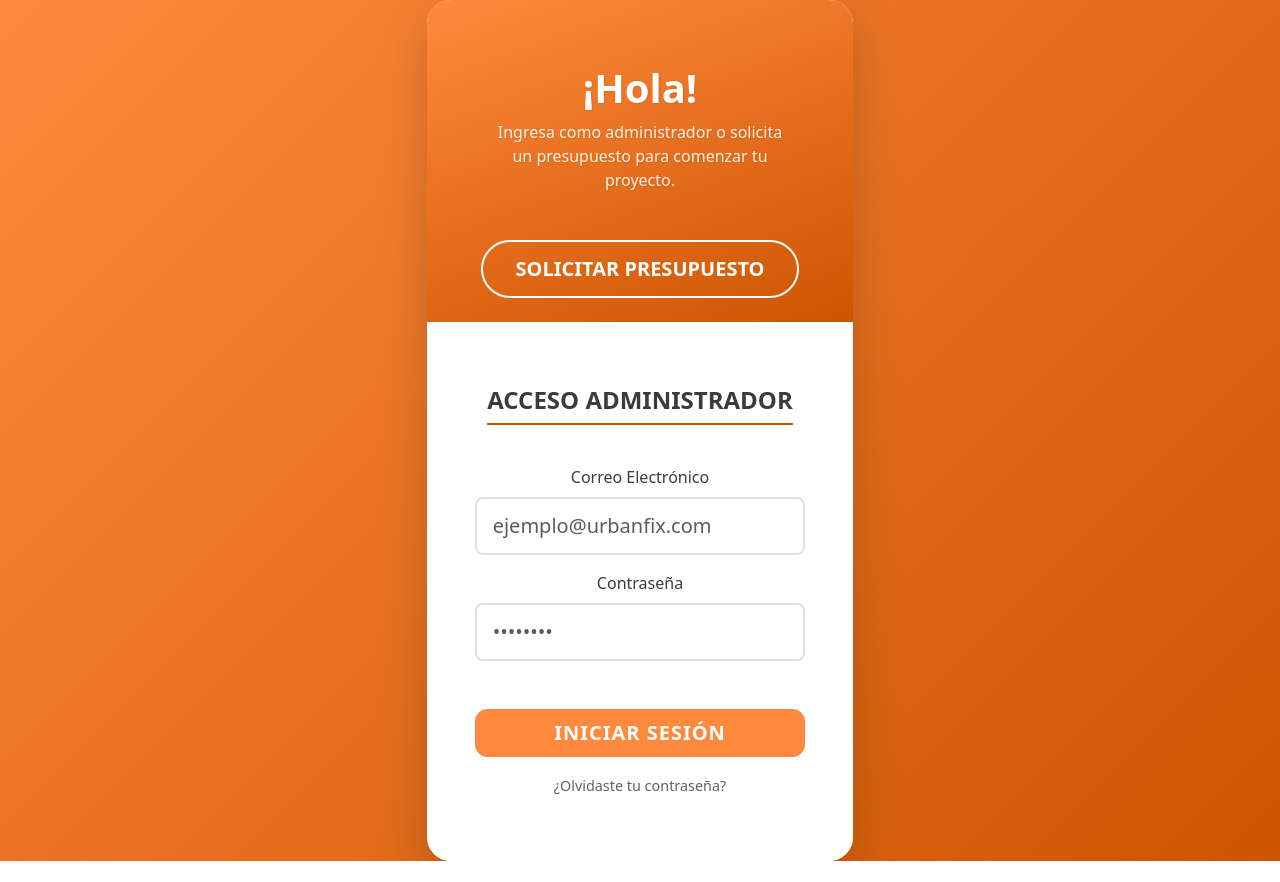
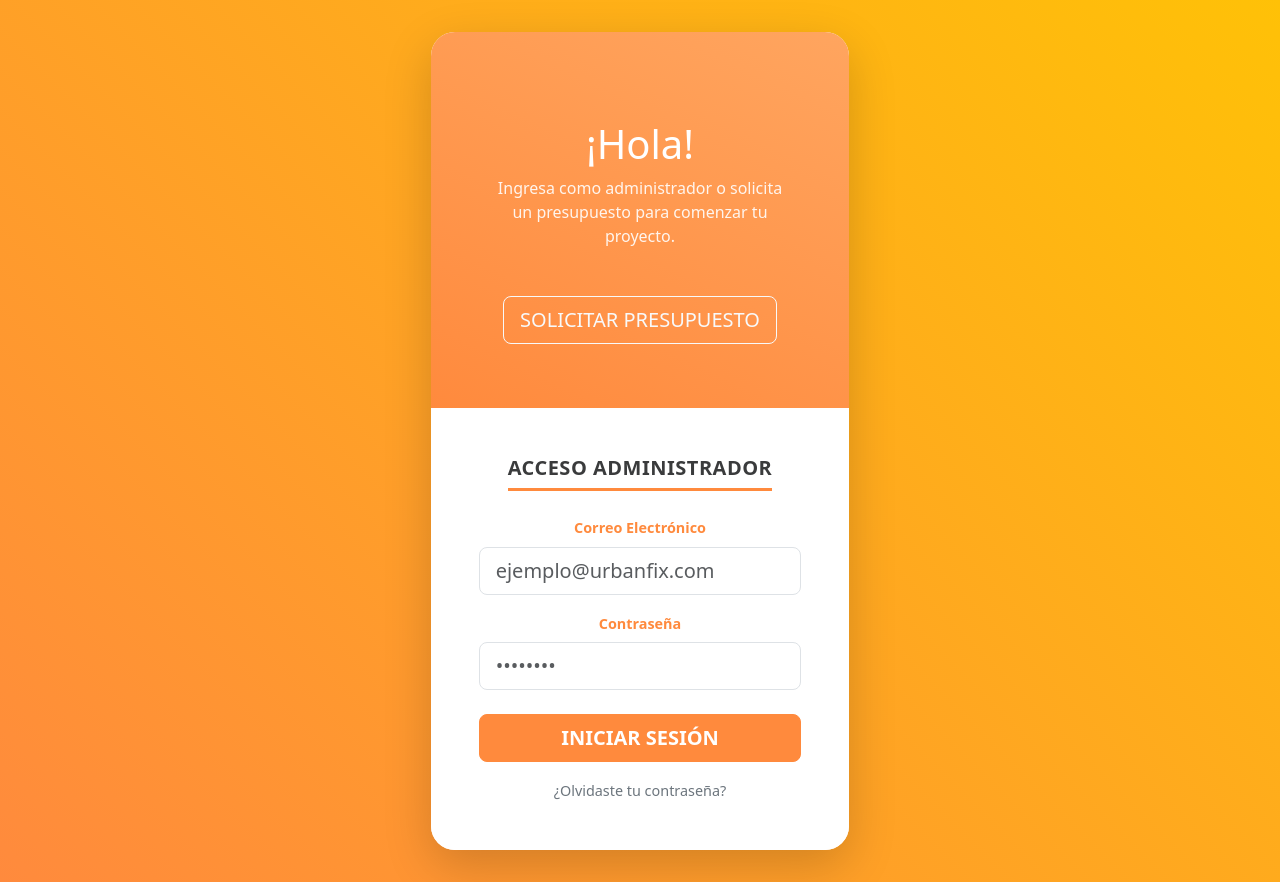
Before and after one commit to Urbanfix01/urbanfix-frontend, a React (Create React App) app: page /login in a window 1280 px wide. Before the commit the page ends 861 px from the top, so only its background shows below. Built offline with nearby package versions, Linux system fonts and the light colour scheme; no server answers.

Commit message:
feat(design): Diseño final de Solicitudes, instalación de iconos y corrección de CSS.

```diff
--- a/src/login.css
+++ b/src/login.css
@@ -1,273 +1,302 @@
-/*
- * Archivo: login.css
- * ARCHIVO DE ESTILOS PRINCIPAL
- */
+/* ================================================
+Archivo de Estilos Globales de URBANFIX
+Contiene:
+1. Variables de Color (Branding)
+2. Estilos del Login (Panel Dual)
+3. Estilos del Formulario de Solicitud (Inputs, Radios)
+8. Estilos del Dashboard (Navbar, Tarjetas)
+9. Estilos de la Tabla de Solicitudes
+10. Sobrescritura de Botones Bootstrap
+================================================
+*/
 
-/* ---------------------------------- */
-/* 1. Paleta de Colores (UrbanFix) */
-/* ---------------------------------- */
+/* ---------------------------------
+1. Variables de Color (Branding)
+---------------------------------
+*/
 :root {
-    --uf-primary-dark: #cc5500; /* Naranja oscuro para base de degradado */
-    --uf-primary-light: #FF8A3D; /* Naranja principal del logo */
-    --uf-primary-hover: #ff741a;
-    --uf-secondary: #3A3B3C; /* Gris oscuro para texto/acento */
-    --uf-text: #34495e;
-    --uf-panel-bg: #f7f7f7; /* Fondo sutil para el panel blanco */
-}
+    /* Naranja principal de la marca (para botones, acentos) */
+    --uf-primary: #FF8A3D;
 
-/* ---------------------------------- */
-/* 2. Contenedor de la Página (Público) */
-/* ---------------------------------- */
+    /* Gris oscuro para texto y cabeceras */
+    --uf-secondary: #3A3B3C;
 
-.login-page-container {
-    background: linear-gradient(135deg, var(--uf-primary-light) 0%, var(--uf-primary-dark) 100%);
-    min-height: 100vh;
-    padding: 0;
-    margin: 0;
-}
-/* Padding vertical para el formulario de solicitud (para scrolling) */
-.login-page-container.py-5 {
-    padding-top: 3rem !important;
-    padding-bottom: 3rem !important;
+    /* Verde para éxito/completado */
+    --uf-success: #198754;
+
+    /* Fondo gris claro para el panel de admin */
+    --uf-light-bg: #f8f9fa;
 }
 
 
-/* ---------------------------------- */
-/* 3. Tarjeta de Login (Card) */
-/* ---------------------------------- */
+/* ---------------------------------
+2. Estilos del Login (Panel Dual)
+y Formulario de Solicitud
+---------------------------------
+*/
 
-.login-card {
-    border-radius: 1.5rem;
-    border: none;
-    overflow: hidden;
-    box-shadow: 0 25px 50px rgba(0, 0, 0, 0.2), 0 10px 20px rgba(0, 0, 0, 0.1);
-    background-color: white;
+/* Contenedor de la página (fondo degradado) */
+.login-page-container {
+    min-height: 100vh;
+    width: 100%;
+    display: flex;
+    align-items: center;
+    justify-content: center;
+    padding-top: 2rem;
+    padding-bottom: 2rem;
+    background: linear-gradient(45deg, var(--uf-primary) 0%, #ffc107 100%);
 }
 
-/* ---------------------------------- */
-/* 4. PANEL SUPERIOR (NARANJA - LOGIN) */
-/* ---------------------------------- */
-
-.login-header-panel {
-    background: linear-gradient(160deg, var(--uf-primary-light) 0%, var(--uf-primary-dark) 100%);
-    color: white;
-    text-shadow: 1px 1px 2px rgba(0, 0, 0, 0.1);
+/* Tarjeta principal (Login y Formulario) */
+.login-card {
+    border-radius: 1.5rem !important; /* 24px */
+    border: none;
+    overflow: hidden; /* Importante para el diseño dual-panel */
+    background-color: #ffffff;
+    box-shadow: 0 20px 25px -5px rgb(0 0 0 / 0.1), 0 8px 10px -6px rgb(0 0 0 / 0.1);
 }
 
-.welcome-text {
-    font-size: 2.5rem;
-    font-weight: 700;
-    margin-top: 1rem;
+/* Panel Naranja Superior (Solo Login) */
+.login-header-panel {
+    background: var(--uf-primary);
+    background: linear-gradient(25deg, var(--uf-primary) 0%, #ffa55f 100%);
+    color: white;
+    padding: 2.5rem;
+    text-align: center;
 }
 
+/* Título ¡Hola! */
+.welcome-title {
+    font-weight: 700;
+    font-size: 2.5rem; /* 40px */
+}
+/* Subtítulo */
 .welcome-subtext {
+    font-weight: 300;
     font-size: 1rem;
-    max-width: 80%;
-    margin-left: auto;
-    margin-right: auto;
     opacity: 0.9;
 }
 
-.action-button-header {
-    border: 2px solid white;
+/* Botón "Solicitar Presupuesto" (Outline Blanco) */
+.btn-outline-light-uf {
+    border-width: 2px !important;
+    border-color: rgba(255, 255, 255, 0.8) !important;
     color: white !important;
-    background-color: transparent !important;
-    border-radius: 9999px; /* Píldora */
-    font-weight: 600;
-    padding: 0.75rem 2rem;
-    transition: all 0.3s;
+    font-weight: 600 !important;
+    padding: 0.6rem 1.5rem !important;
+    border-radius: 50px !important; /* Pill shape */
+    transition: all 0.3s ease;
+}
+.btn-outline-light-uf:hover {
+    background-color: white !important;
+    color: var(--uf-primary) !important;
+    box-shadow: 0 4px 10px rgba(0,0,0,0.1);
 }
 
-.action-button-header:hover {
-    background-color: white !important;
-    color: var(--uf-primary-dark) !important;
+/* Panel Blanco Inferior (Formulario Login) */
+.login-form-panel {
+    background-color: #ffffff;
 }
 
-/* ---------------------------------- */
-/* 5. PANEL INFERIOR (FORMULARIO - LOGIN) */
-/* ---------------------------------- */
-
-.login-form-panel {
-    background-color: white;
-    padding-top: 4rem !important;
-    padding-bottom: 4rem !important;
+/* Título "ACCESO ADMINISTRADOR" */
+.user-login-title {
+    color: var(--uf-secondary);
+    font-weight: 700;
+    font-size: 1.25rem;
+    letter-spacing: 0.5px;
+    border-bottom: 3px solid var(--uf-primary);
+    padding-bottom: 8px;
+    display: inline-block; /* Para que el borde se ajuste al texto */
 }
 
-.user-login-title {
+/* Link "Olvidaste tu contraseña" */
+.forgot-password-link {
+    color: #6c757d;
+    font-size: 0.9rem;
+    text-decoration: none;
+}
+.forgot-password-link:hover {
+    color: var(--uf-primary);
+    text-decoration: underline;
+}
+
+
+/* ---------------------------------
+3. Estilos del Formulario de Solicitud
+---------------------------------
+*/
+
+/* Títulos de Sección (Datos, Detalles, etc.) */
+.form-section-title {
     color: var(--uf-secondary);
     font-weight: 600;
-    font-size: 1.5rem;
-    border-bottom: 2px solid var(--uf-primary-dark);
-    display: inline-block;
-    padding-bottom: 0.5rem;
-    margin-bottom: 2.5rem !important;
-}
-
-.form-label-custom {
-    color: var(--uf-secondary);
-    font-weight: 500;
-}
-
-/* ---------------------------------- */
-/* 6. ESTILOS DE FORMULARIO COMPARTIDOS */
-/* ---------------------------------- */
-
-.form-section-title {
-    color: var(--uf-primary-dark);
-    font-weight: 600;
-    font-size: 1.25rem;
-    border-bottom: 2px solid #f0f0f0;
-    padding-bottom: 0.5rem;
-    margin-top: 1.5rem;
+    border-bottom: 2px solid #eee;
+    padding-bottom: 8px;
     margin-bottom: 1.5rem !important;
 }
 
-.form-control-lg,
-.form-select-lg {
-    border-radius: 0.5rem !important;
-    padding: 0.75rem 1rem !important;
-    border-width: 2px;
+/* Etiquetas personalizadas (Labels) */
+.form-label-custom {
+    font-size: 0.9rem;
+    font-weight: 600;
+    color: var(--uf-primary); /* Color naranja */
 }
 
-.form-control-lg:focus,
-.form-select-lg:focus {
-    border-color: var(--uf-primary-light) !important;
+/* Estilos de Foco para Inputs, Selects y Textareas */
+.form-control:focus,
+.form-select:focus {
+    border-color: var(--uf-primary) !important;
     box-shadow: 0 0 0 0.25rem rgba(255, 138, 61, 0.25) !important;
 }
 
+/* Estilos de Foco para Radios y Checkboxes */
 .form-check-input:checked {
-    background-color: var(--uf-primary-light);
-    border-color: var(--uf-primary-light);
+    background-color: var(--uf-primary) !important;
+    border-color: var(--uf-primary) !important;
 }
-
 .form-check-input:focus {
-    border-color: var(--uf-primary-light);
-    box-shadow: 0 0 0 0.25rem rgba(255, 138, 61, 0.25);
-}
-
-.form-check {
-    padding-left: 2.25em;
-    margin-bottom: 0.5rem;
-}
-
-.form-check-label {
-    padding-top: 0.15em;
+    border-color: var(--uf-primary) !important;
+    box-shadow: 0 0 0 0.25rem rgba(255, 138, 61, 0.25) !important;
 }
 
 
-/* ---------------------------------- */
-/* 7. BOTONES Y LINKS (COMPARTIDOS) */
-/* ---------------------------------- */
+/* ---------------------------------
+8. Estilos del Dashboard
+---------------------------------
+*/
 
-.login-button-uf {
-    background-color: var(--uf-primary-light);
-    border-color: var(--uf-primary-light);
-    border-radius: 0.75rem;
-    font-weight: 700;
-    letter-spacing: 1px;
-    transition: all 0.2s;
-    margin-top: 1.5rem;
+/* Navbar del Admin (Naranja) */
+.dashboard-navbar {
+    background-color: var(--uf-primary) !important;
+    background: linear-gradient(90deg, var(--uf-primary) 0%, #ffa55f 100%) !important;
+    padding-top: 0.75rem;
+    padding-bottom: 0.75rem;
+    box-shadow: 0 4px 6px -1px rgb(0 0 0 / 0.1), 0 2px 4px -2px rgb(0 0 0 / 0.1);
 }
 
-.login-button-uf:hover,
-.login-button-uf:focus {
-    background-color: var(--uf-primary-dark);
-    border-color: var(--uf-primary-dark);
-    box-shadow: 0 8px 15px rgba(255, 138, 61, 0.3);
-}
-
-.forgot-password-link {
-    color: var(--uf-secondary);
-    font-size: 0.9rem;
-    text-decoration: none;
-    opacity: 0.8;
-}
-
-.forgot-password-link:hover {
-    color: var(--uf-primary-light);
-    opacity: 1;
-}
-
-/* ---------------------------------- */
-/* 8. DASHBOARD STYLES (NUEVO) */
-/* ---------------------------------- */
-
-/* Fondo del área de contenido del dashboard (gris claro) */
-.dashboard-content {
-    background-color: #f8f9fa; /* Un gris muy claro de Bootstrap */
-    min-height: calc(100vh - 56px); /* 100% de la altura menos la navbar (56px es la altura estándar) */
-}
-
-/* Título principal del Dashboard (h1) */
-.dashboard-title {
-    color: var(--uf-secondary);
-    font-weight: 700;
-}
-
-/* Barra de Navegación Naranja */
-.dashboard-navbar {
-    background: linear-gradient(135deg, var(--uf-primary-light) 0%, var(--uf-primary-dark) 100%);
-    box-shadow: 0 4px 12px rgba(0, 0, 0, 0.1);
-}
-
+/* Botón de Logout */
 .logout-button-uf {
-    border-radius: 9999px !important; /* Píldora */
-    font-weight: 600;
     border-width: 2px !important;
+    font-weight: 600 !important;
+    transition: all 0.3s ease;
 }
 .logout-button-uf:hover {
     background-color: white !important;
-    color: var(--uf-primary-dark) !important;
+    color: var(--uf-primary) !important;
 }
 
+/* Contenedor principal del contenido del Dashboard (Fondo Gris) */
+.dashboard-content {
+    background-color: var(--uf-light-bg);
+    min-height: calc(100vh - 74px); /* 100% alto menos la navbar */
+}
 
-/* Tarjetas de Estadísticas */
+/* Título principal H1 del Dashboard */
+.dashboard-title {
+    font-weight: 700;
+    color: var(--uf-secondary);
+    font-size: 2.25rem;
+}
+
+/* Tarjetas de Estadísticas (Base) */
 .stat-card {
-    border-radius: 0.75rem;
-    border: none;
-    border-left: 5px solid; /* Borde de color distintivo */
-    text-align: center;
+    border-radius: 0.75rem !important; /* 12px */
+    border: 1px solid #e9ecef;
+    border-left-width: 6px !important; /* Borde izquierdo grueso */
     transition: all 0.3s ease;
 }
-
 .stat-card:hover {
     transform: translateY(-5px);
-    box-shadow: 0 10px 20px rgba(0, 0, 0, 0.05);
+    box-shadow: 0 10px 15px -3px rgb(0 0 0 / 0.07), 0 4px 6px -4px rgb(0 0 0 / 0.07);
+}
+.stat-card .stat-card-number {
+    font-weight: 700;
+    font-size: 3rem; /* 48px */
+}
+.stat-card .stat-card-title {
+    font-weight: 600;
+    color: #6c757d;
+    text-transform: uppercase;
+    font-size: 0.8rem;
+    letter-spacing: 0.5px;
 }
 
-.stat-card-number {
-    font-size: 2.75rem;
-    font-weight: 700;
-    margin-bottom: 0.25rem;
-}
-
-.stat-card-title {
-    text-transform: uppercase;
-    font-size: 0.8rem;
-    font-weight: 600;
-    letter-spacing: 0.5px;
-    color: #6c757d; /* text-muted */
-    margin-bottom: 0;
-}
-
-/* Variantes de color de las tarjetas */
+/* Colores de Tarjetas de Estadísticas */
 .stat-card.pending {
-    border-left-color: var(--uf-primary-light);
+    border-left-color: var(--uf-primary) !important;
 }
 .stat-card.pending .stat-card-number {
-    color: var(--uf-primary-light);
+    color: var(--uf-primary);
 }
 
 .stat-card.completed {
-    border-left-color: #198754; /* success */
+    border-left-color: var(--uf-success) !important;
 }
 .stat-card.completed .stat-card-number {
-    color: #198754;
+    color: var(--uf-success);
 }
 
 .stat-card.total {
-    border-left-color: var(--uf-secondary);
+    border-left-color: var(--uf-secondary) !important;
 }
 .stat-card.total .stat-card-number {
     color: var(--uf-secondary);
 }
+
+
+/* ---------------------------------
+9. Estilos de la Tabla de Solicitudes
+---------------------------------
+*/
+
+/* Cabecera de la Tabla (Gris Oscuro) */
+.uf-table-header {
+    background-color: var(--uf-secondary) !important;
+    color: white;
+}
+.uf-table-header th {
+    /* Sobrescribe el color de texto si es necesario */
+    color: white !important;
+}
+
+
+/* ---------------------------------
+10. Sobrescritura de Botones Bootstrap
+(Define Naranja como 'primary')
+---------------------------------
+*/
+
+/* Botón Sólido (Principal) */
+.btn-primary {
+    background-color: var(--uf-primary) !important;
+    border-color: var(--uf-primary) !important;
+    font-weight: 600 !important;
+    color: white !important;
+    transition: all 0.3s ease;
+}
+.btn-primary:hover,
+.btn-primary:focus,
+.btn-primary:active {
+    background-color: #e67329 !important; /* Naranja más oscuro */
+    border-color: #e67329 !important;
+    box-shadow: 0 0 0 0.25rem rgba(255, 138, 61, 0.5) !important;
+}
+.btn-primary:disabled {
+    background-color: #ffb58a !important;
+    border-color: #ffb58a !important;
+}
+
+/* Botón Outline (Secundario) */
+.btn-outline-primary {
+    color: var(--uf-primary) !important;
+    border-color: var(--uf-primary) !important;
+    font-weight: 600 !important;
+    transition: all 0.3s ease;
+}
+.btn-outline-primary:hover,
+.btn-outline-primary:focus,
+.btn-outline-primary:active {
+    background-color: var(--uf-primary) !important;
+    color: white !important;
+    box-shadow: 0 0 0 0.25rem rgba(255, 138, 61, 0.5) !important;
+}
```
Also changed, not shown: src/components/solicitudes.js (+111 -75 lines).
